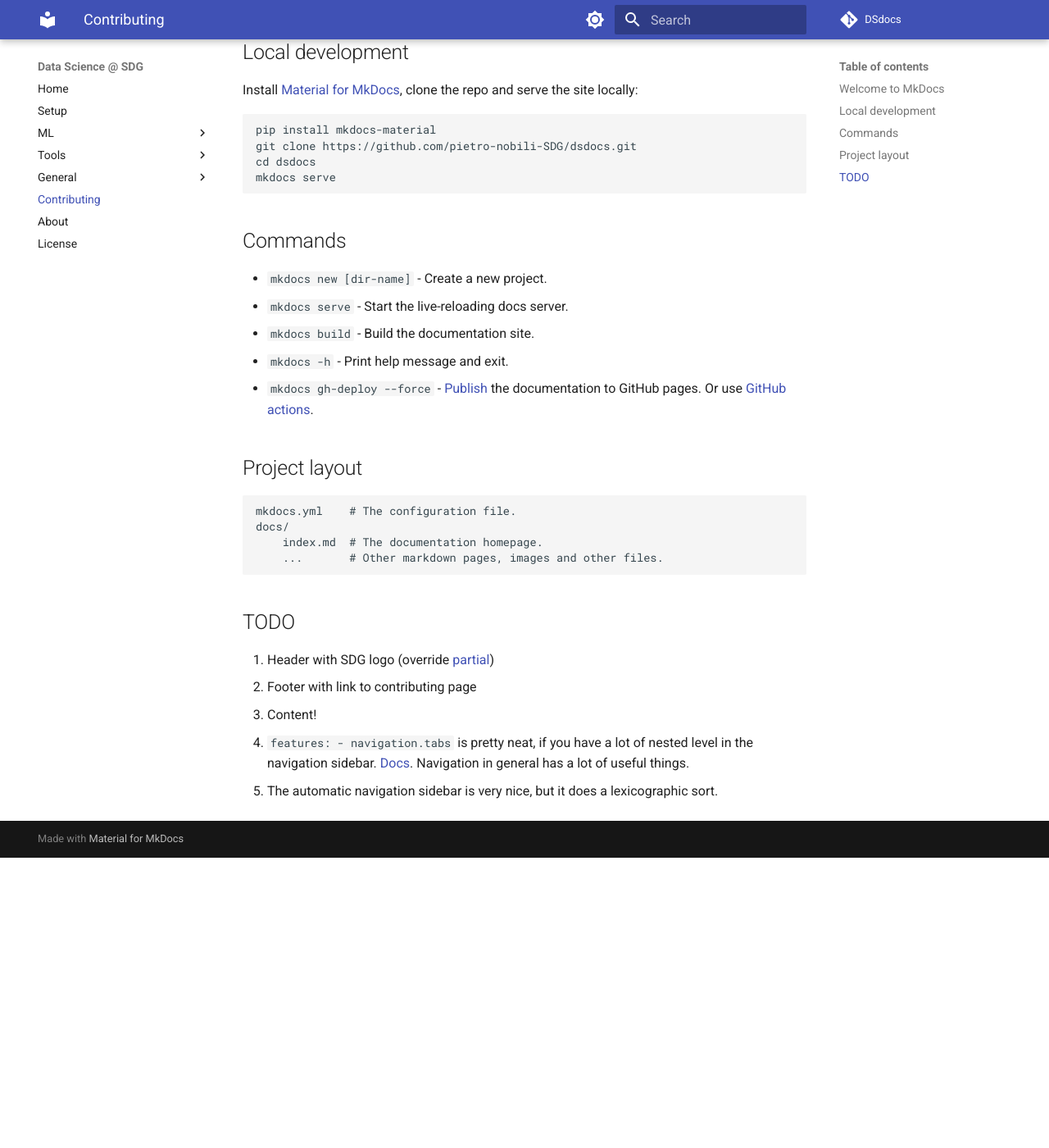
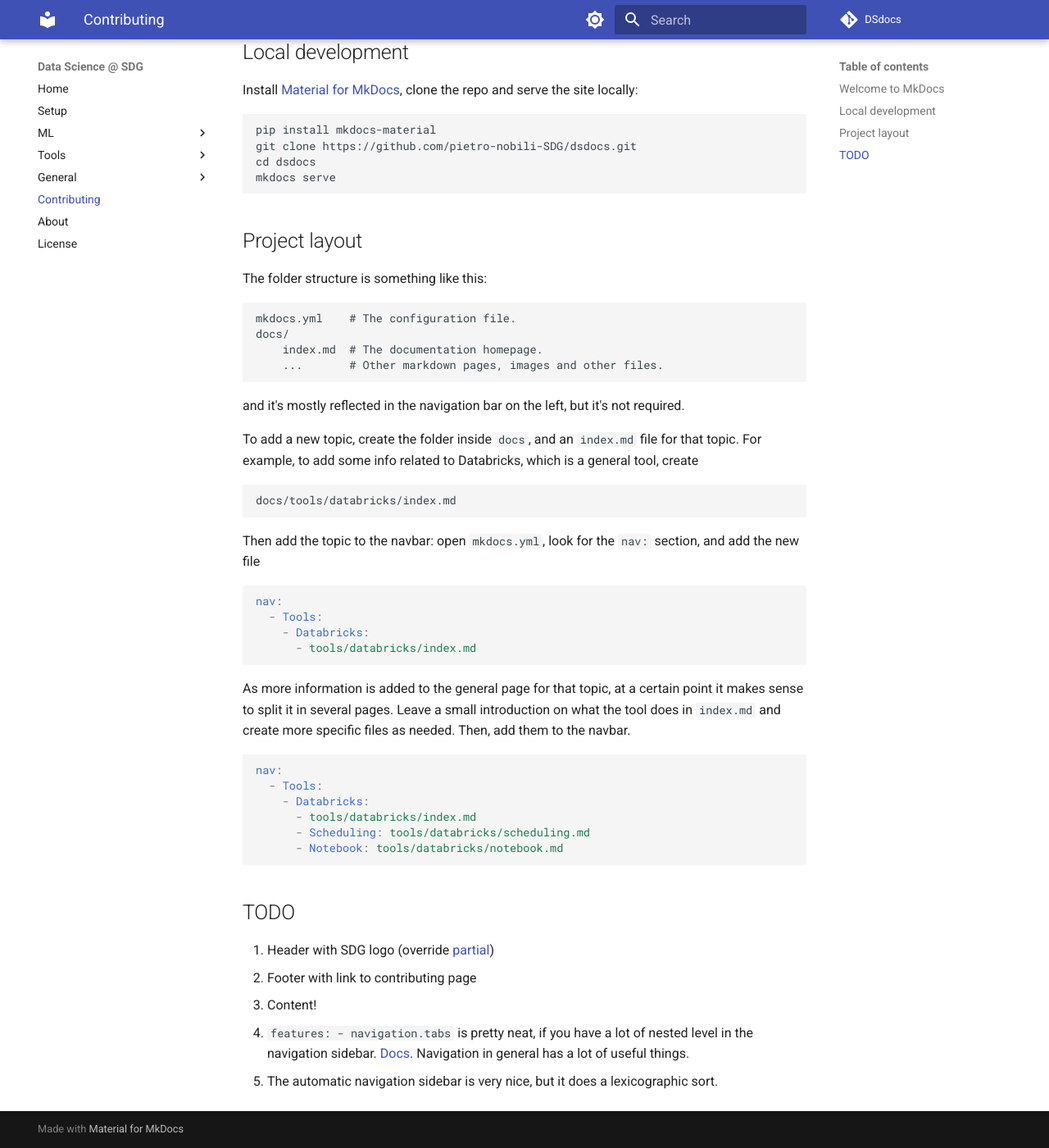
Before and after one commit to pietro-nobili-SDG/dsdocs, an MkDocs documentation site: the page built from docs/mkdocs/contributing.md, in a window 1280 px wide and 1400 px high, scrolled down 357 px. Shown: the whole window at 82% size. Built offline with MkDocs 1.6.1 and Material for MkDocs 9.7.7, drawn with Linux system fonts in a browser that asks for light colours; comment, search, counter and statistics services are not loaded; before the commit the page ends 1403 px from its top, so only the background shows below that.

Commit message:
Improve contributing page

````diff
--- a/docs/mkdocs/contributing.md
+++ b/docs/mkdocs/contributing.md
@@ -24,22 +24,54 @@ cd dsdocs
 mkdocs serve
 ```
 
-## Commands
+## Project layout
 
-* `mkdocs new [dir-name]` - Create a new project.
-* `mkdocs serve` - Start the live-reloading docs server.
-* `mkdocs build` - Build the documentation site.
-* `mkdocs -h` - Print help message and exit.
-* `mkdocs gh-deploy --force` - [Publish](https://squidfunk.github.io/mkdocs-material/publishing-your-site/#with-mkdocs) the documentation to GitHub pages.
-  Or use [GitHub actions](https://squidfunk.github.io/mkdocs-material/publishing-your-site/#with-github-actions).
-
-## Project layout
+The folder structure is something like this:
 
 ```
 mkdocs.yml    # The configuration file.
 docs/
     index.md  # The documentation homepage.
     ...       # Other markdown pages, images and other files.
+```
+
+and it's mostly reflected in the navigation bar on the left,
+but it's not required.
+
+To add a new topic, create the folder inside `docs`,
+and an `index.md` file for that topic.
+For example, to add some info related to Databricks,
+which is a general tool,
+create
+
+```
+docs/tools/databricks/index.md
+```
+
+Then add the topic to the navbar:
+open `mkdocs.yml`, look for the `nav:` section,
+and add the new file
+
+```yaml
+nav:
+  - Tools:
+    - Databricks:
+      - tools/databricks/index.md
+```
+
+As more information is added to the general page for that topic,
+at a certain point it makes sense to split it in several pages.
+Leave a small introduction on what the tool does in `index.md`
+and create more specific files as needed.
+Then, add them to the navbar.
+
+```yaml
+nav:
+  - Tools:
+    - Databricks:
+      - tools/databricks/index.md
+      - Scheduling: tools/databricks/scheduling.md
+      - Notebook: tools/databricks/notebook.md
 ```
 
 ## TODO
````
Also changed, not shown: docs/index.md (+2 -0 lines), docs/mkdocs/guide.md (+9 -0 lines).
